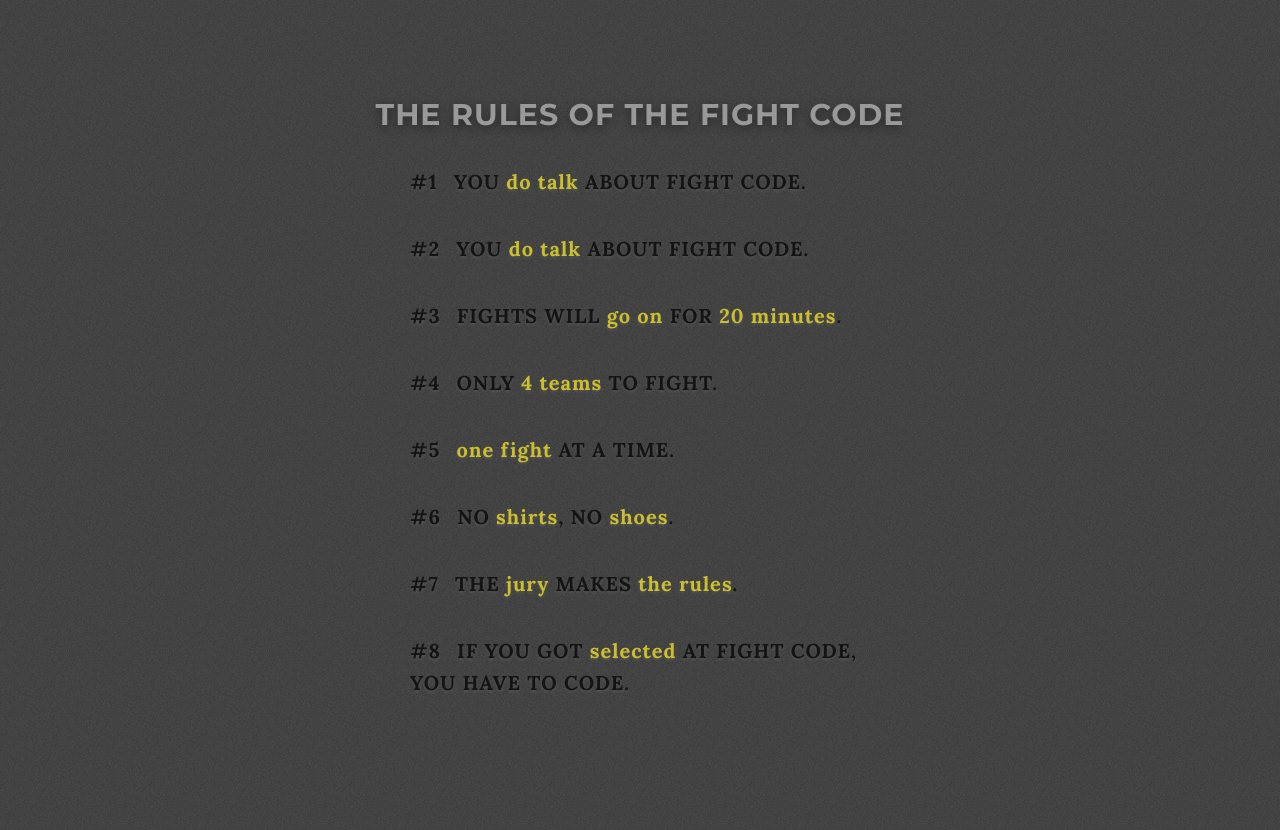
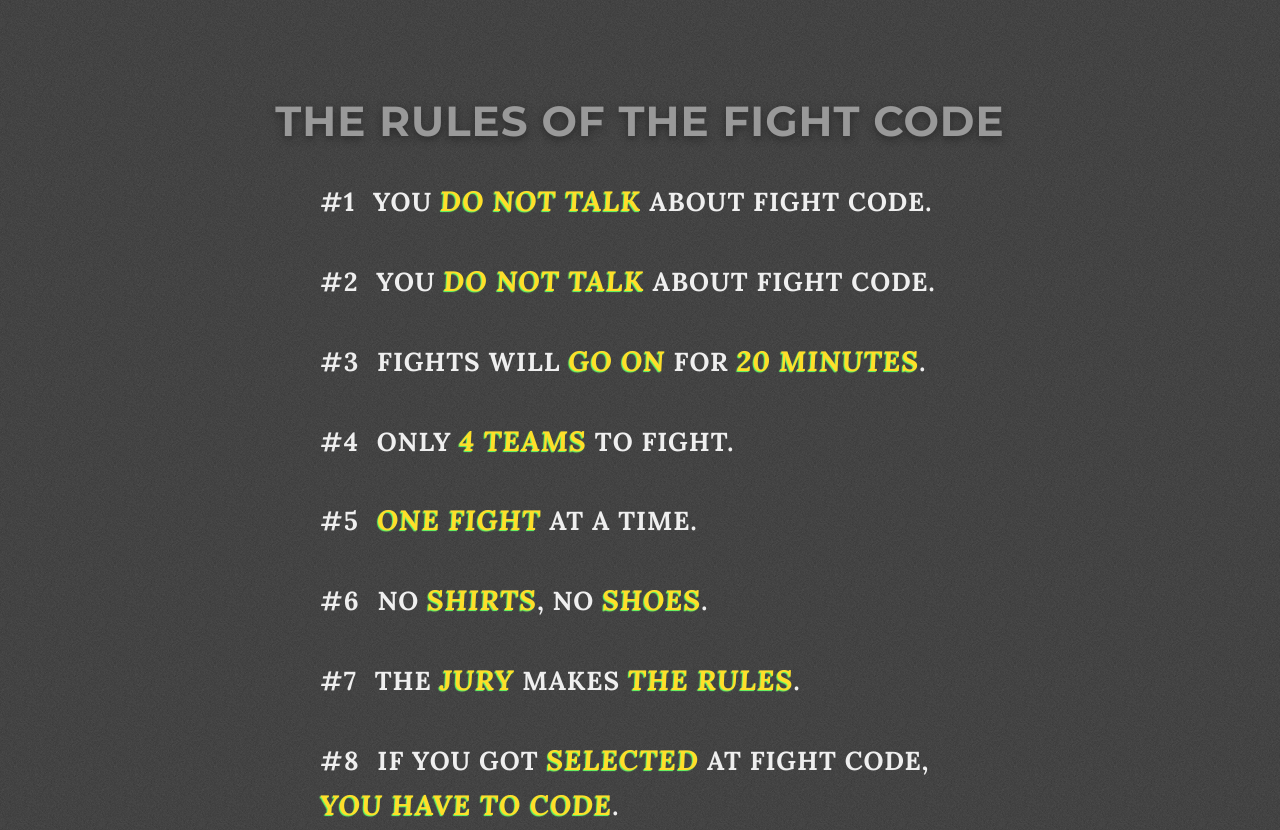
Before and after one commit to tagazok/fightcode, a website: page index.html in a window 1280 px wide. Shown: the part 802-1632 px from the top of the page. Drawn offline with nearby package versions, Linux system fonts and the light colour scheme; some packages are replaced by stand-ins of ours; a web font is replaced by a local one.

Commit message:
update(rules) Testing rules style and content

```diff
--- a/index.html
+++ b/index.html
@@ -75,16 +75,16 @@
     <!-- Intro Header -->
 
     <header class="intro">
-        <video autoplay="" playsinline="" loop="" muted="" preload="auto">
-            <source src="videos/bg1.mp4" type="video/mp4" id="SITE_BACKGROUNDcurrentVideomp4" class="siteBackgroundcurrentVideomp4" data-reactid=".0.$SITE_BACKGROUND.$t9jub.1.0.0">
-            <source src="http://video.wixstatic.com/video/11062b_6a134fc09ea34833a17d295e295ab517/1080p/webm/file.webm" type="video/webm">
-            <source src="http://video.wixstatic.com/video/11062b_6a134fc09ea34833a17d295e295ab517/1080p/mp4/file.mp4" type="video/mp4">
-        </video>
+        <!--<video autoplay="" playsinline="" loop="" muted="" preload="auto">-->
+            <!--<source src="videos/bg1.mp4" type="video/mp4" id="SITE_BACKGROUNDcurrentVideomp4" class="siteBackgroundcurrentVideomp4" data-reactid=".0.$SITE_BACKGROUND.$t9jub.1.0.0">-->
+            <!--<source src="http://video.wixstatic.com/video/11062b_6a134fc09ea34833a17d295e295ab517/1080p/webm/file.webm" type="video/webm">-->
+            <!--<source src="http://video.wixstatic.com/video/11062b_6a134fc09ea34833a17d295e295ab517/1080p/mp4/file.mp4" type="video/mp4">-->
+        <!--</video>-->
         <div class="intro-body">
             <div class="container">
                 <div class="row">
                     <div class="col-md-10 col-md-offset-1">
-                        <div class="brand-heading"><span>fight</span> <span>Code</span></div>
+                        <!--<div class="brand-heading"><span>fight</span> <span>Code</span></div>-->
                         <p class="intro-text">Enter the arena. Follow the rules.
                             <br>October 19th. Paris.</p>
                         <a href="#about" class="btn btn-circle page-scroll">
@@ -103,10 +103,10 @@
                 <h2>The rules of the Fight Code</h2>
                 <div class="rules">
                     <p>
-                        <span class="rule-number">#1</span> YOU <span class="rule-highlight">do talk</span> ABOUT FIGHT CODE.
+                        <span class="rule-number">#1</span> YOU <span class="rule-highlight">do not talk</span> ABOUT FIGHT CODE.
                     </p>
                     <p>
-                        <span class="rule-number">#2</span> YOU <span class="rule-highlight">do talk</span> ABOUT FIGHT CODE.
+                        <span class="rule-number">#2</span> YOU <span class="rule-highlight">do not talk</span> ABOUT FIGHT CODE.
                     </p>
                     <p>
                         <span class="rule-number">#3</span> FIGHTS WILL <span class="rule-highlight">go on</span> FOR <span class="rule-highlight">20 minutes</span>.
@@ -124,7 +124,7 @@
                         <span class="rule-number">#7</span> THE <span class="rule-highlight">jury</span> MAKES <span class="rule-highlight">the rules</span>.
                     </p>
                     <p>
-                        <span class="rule-number">#8</span> IF YOU GOT <span class="rule-highlight">selected</span> AT FIGHT CODE, YOU HAVE TO CODE.
+                        <span class="rule-number">#8</span> IF YOU GOT <span class="rule-highlight">selected</span> AT FIGHT CODE, <span class="rule-highlight">YOU HAVE TO CODE</span>.
                     </p>
                 </div>
             </div>
--- a/less/mine.less
+++ b/less/mine.less
@@ -49,25 +49,35 @@ video {
     padding-bottom: 100px;
 
     h2 {
+        font-size: 42px;
         color: #999;
         text-shadow: 0px 3px 8px #2a2a2a;
     }
     .rules {
         display: inline-block;
         text-align: left;
-        max-width: 460px;
+        // max-width: 460px;
+        max-width: 640px;
 
         p {
             // color: #222;
-            color: #151414;
+            // color: #151414;
+            color: #EFEFEF;
             font-weight: 600;
-            text-shadow: 0px 2px 3px #555;
+            // text-shadow: 0px 2px 3px #555;
+            text-shadow: 0px -1px 1px #444;
+            font-size: 26px;
 
             .rule-number {
                 padding-right: 10px;
             }
             .rule-highlight {
-                color: #ccbf2e;
+                // color: #ccbf2e;
+                color: #ffde2a;
+                text-transform: uppercase;
+                font-style: italic;
+                text-shadow: -1px 1px 1px #66FF66;
+                font-size: 28px;
             }
         }
     }
```
Also changed, not shown: css/mine.css, css/mine.min.css.
